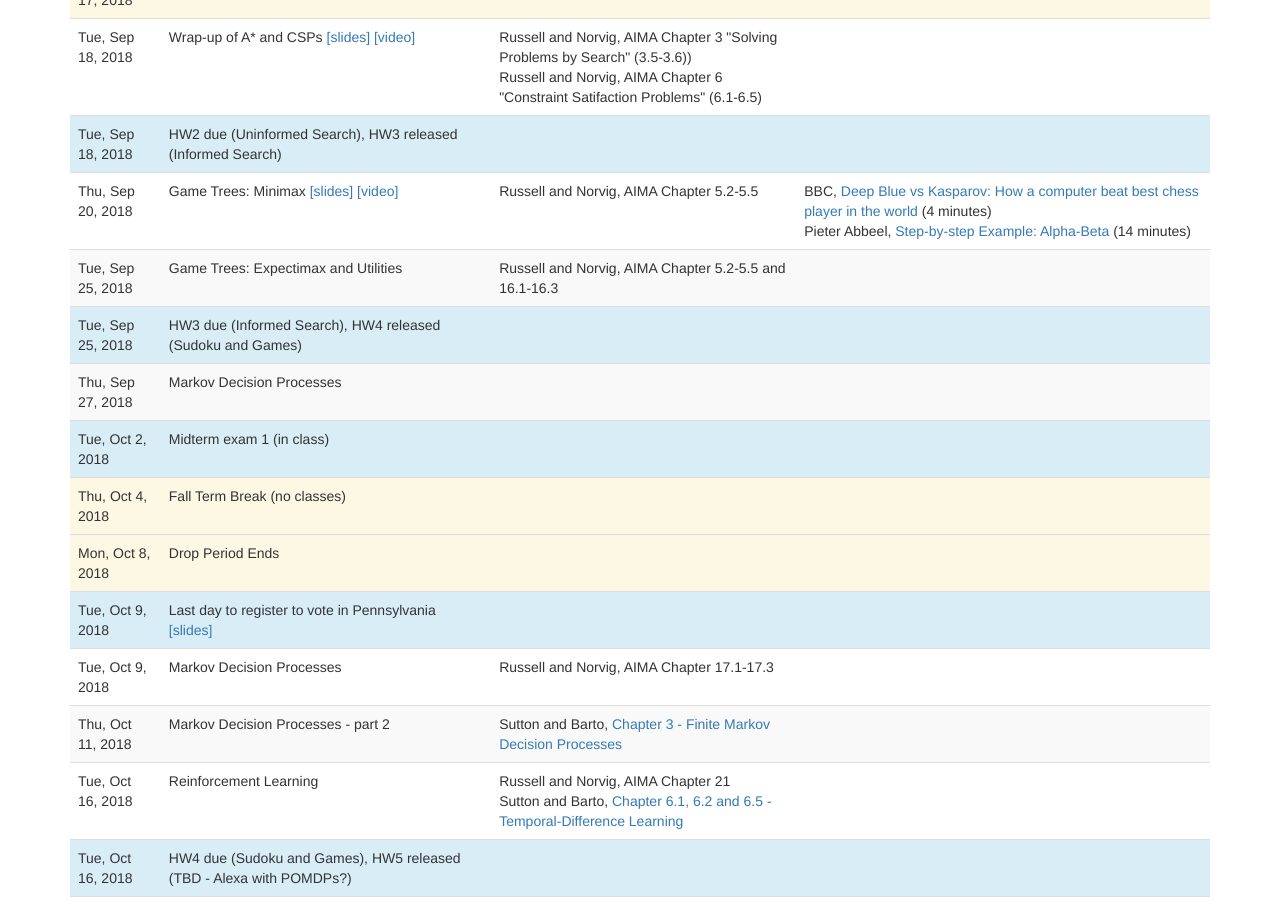
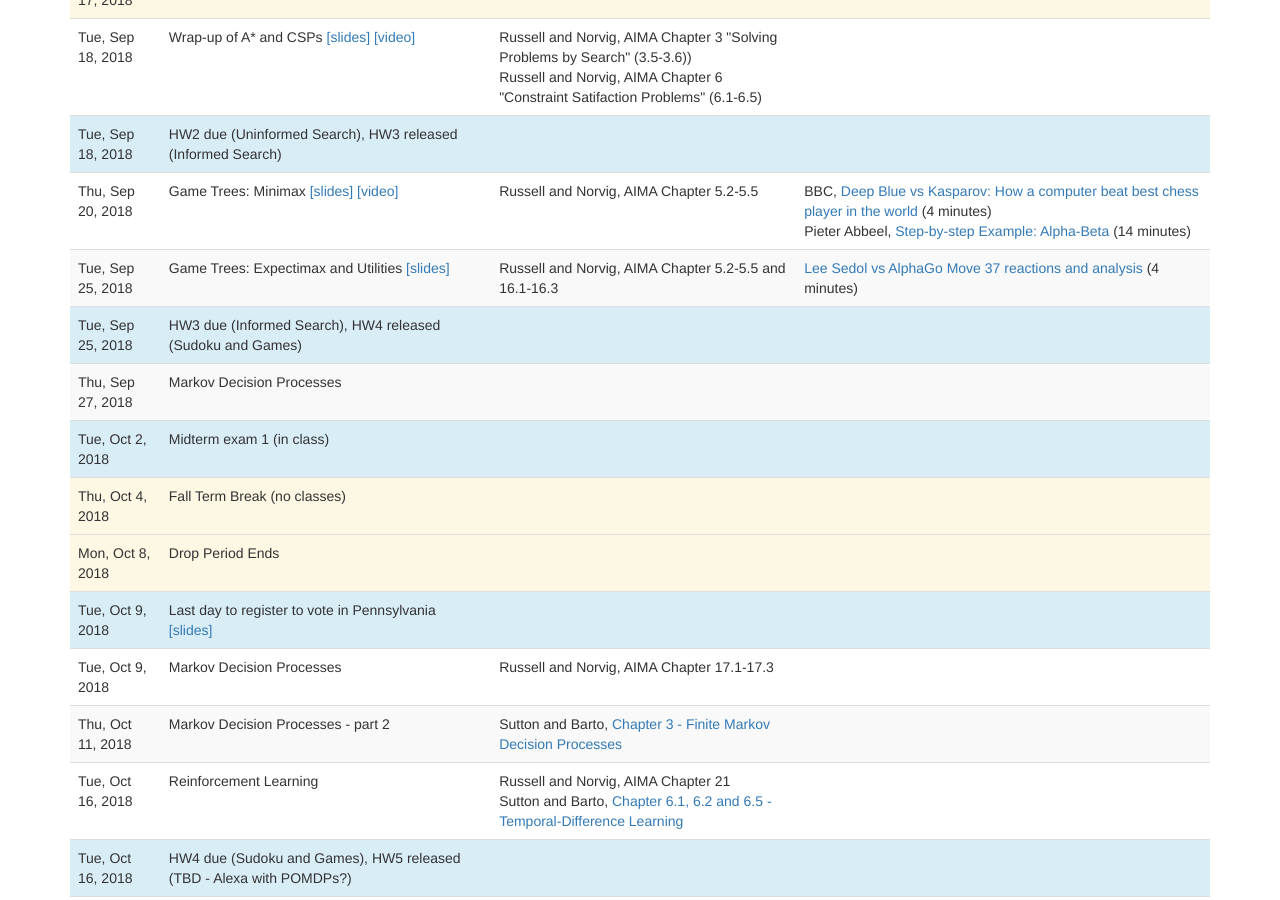
Before and after one commit to artificial-intelligence-class/artificial-intelligence-class.github.io, a Jekyll site: the page built from lectures.md, in a window 1280 px wide and 900 px high, scrolled down 1005 px. Built offline with Jekyll 4.4.1, drawn with Linux system fonts in a browser that asks for light colours; nearby versions of some CDN libraries; a script that is not in the unit is left out.

Commit message:
Expectimax lecture

```diff
--- a/_data/lectures.yaml
+++ b/_data/lectures.yaml
@@ -175,13 +175,20 @@
       length: 14 minutes
 -
   date: 2018-09-25
-  slides:
+  slides: 08-Adversarial-Search-2.pdf
   title:  Game Trees&colon; Expectimax and Utilities
+  recording:
   readings:
     -
       title: AIMA Chapter 5.2-5.5 and 16.1-16.3
       authors: Russell and Norvig
       optional: false
+  videos:
+    -
+      url: https://www.youtube.com/watch?v=HT-UZkiOLv8
+      title: Lee Sedol vs AlphaGo Move 37 reactions and analysis
+      length: 4 minutes
+
 -
   date: 2018-09-25
   title:  HW3 due (Informed Search), HW4 released (Sudoku and Games)
```
Also changed, not shown: 2 other files.
